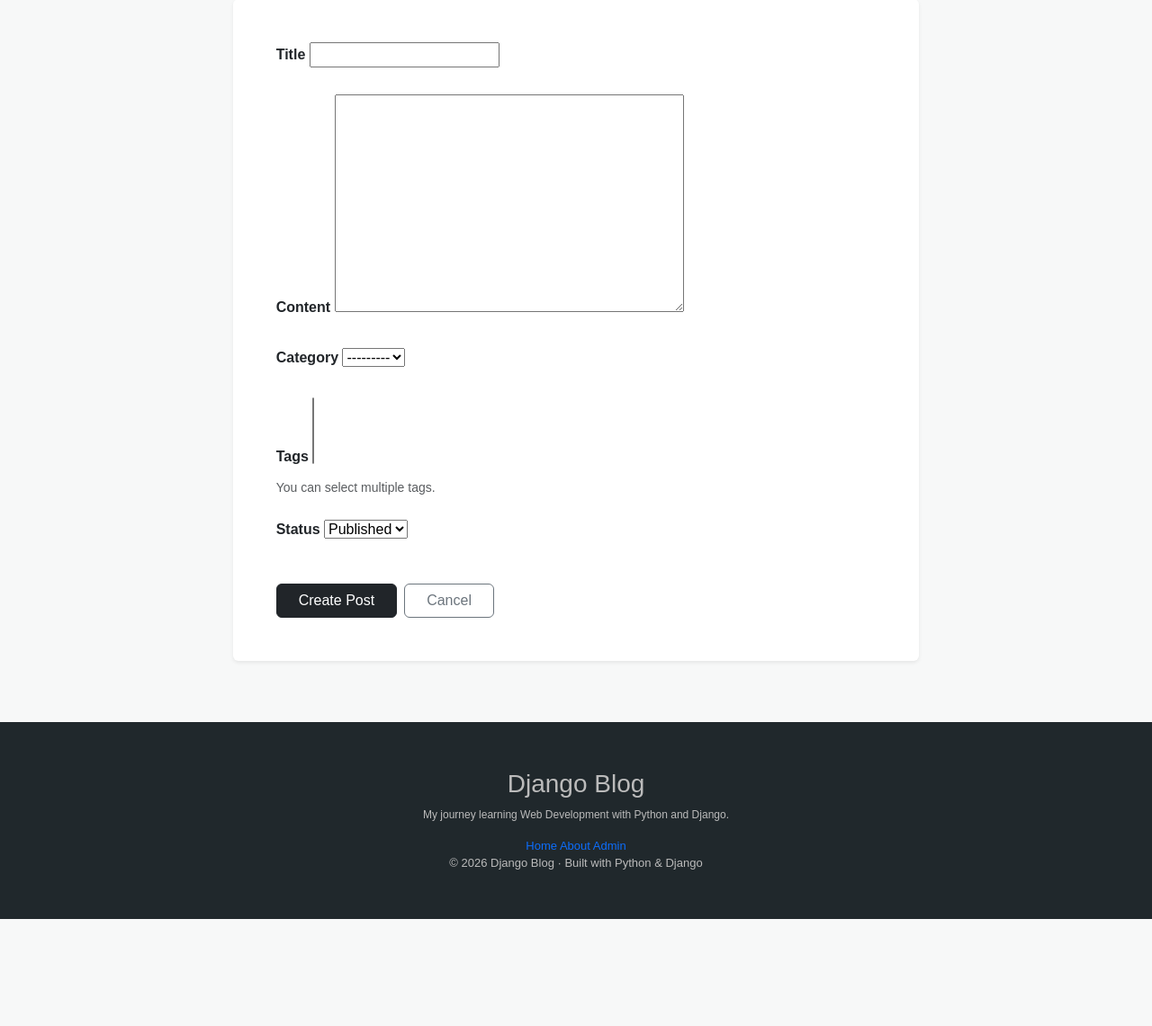
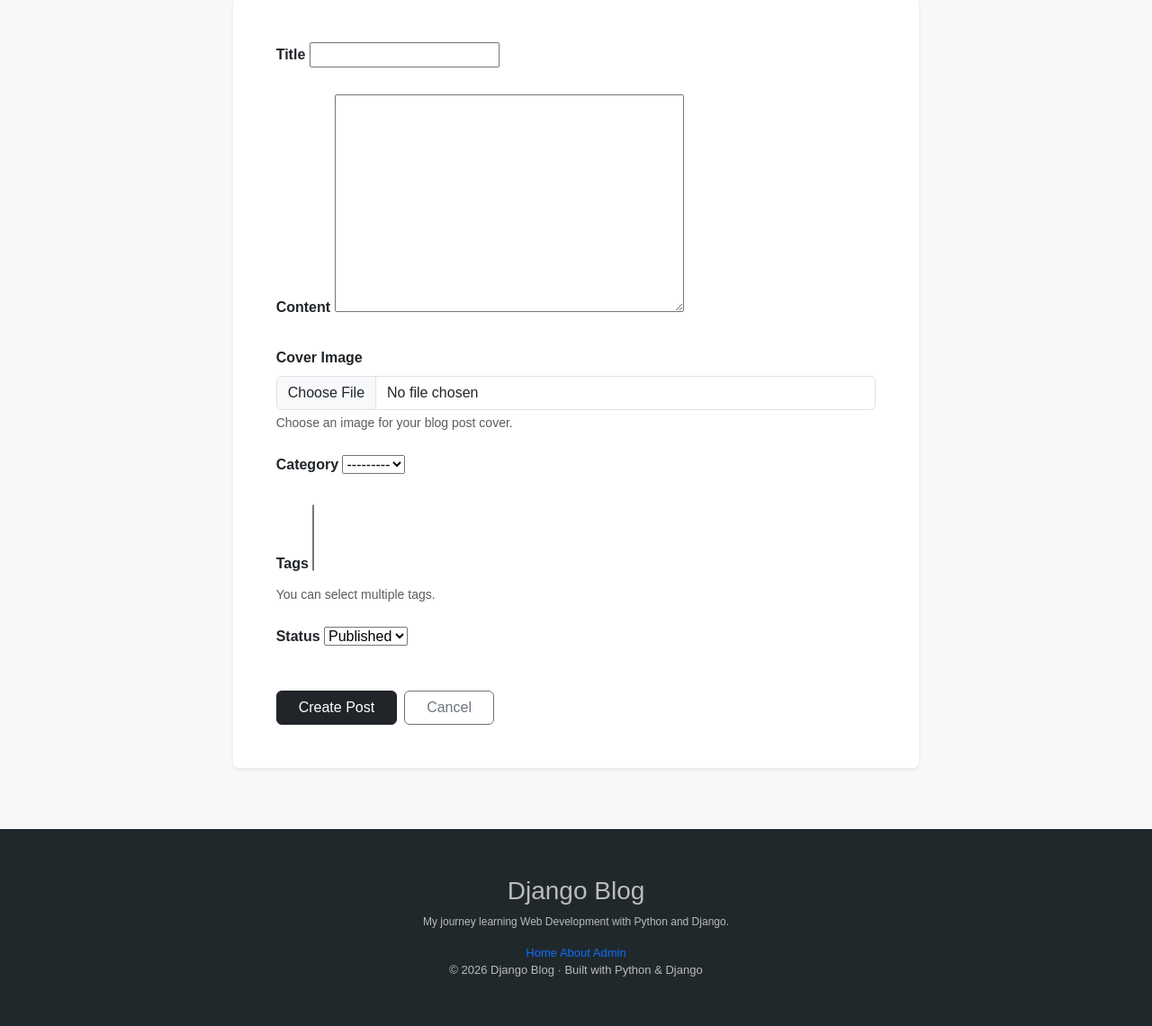
Before and after one commit to Phan1104/djangoblog, a Django app: page /post/create/ in a window 1280 px wide. Shown: the part 329-1470 px from the top of the page at 90% size. Before the commit the page ends 1351 px from the top, so only its background shows below. Run offline with Django 5.2, Linux system fonts and the light colour scheme; data that the repository does not hold is empty.

Commit message:
Add cover image upload and display

```diff
--- a/blog/models.py
+++ b/blog/models.py
@@ -38,6 +38,21 @@ class Post(models.Model):
 
     content = models.TextField()
 
+    # Cover image
+    cover_image = models.ImageField(
+        upload_to="post_covers/",
+        blank=True,
+        null=True
+    )
+
+    created_at = models.DateTimeField(
+        auto_now_add=True
+    )
+
+    updated_at = models.DateTimeField(
+        auto_now=True
+    )
+
     category = models.ForeignKey(
         Category,
         on_delete=models.SET_NULL,
@@ -52,14 +67,6 @@ class Post(models.Model):
         related_name="posts"
     )
 
-    created_at = models.DateTimeField(
-        auto_now_add=True
-    )
-
-    updated_at = models.DateTimeField(
-        auto_now=True
-    )
-
     def save(self, *args, **kwargs):
         if not self.slug:
             self.slug = slugify(self.title)
--- a/blog/templates/blog/post_form.html
+++ b/blog/templates/blog/post_form.html
@@ -23,15 +23,25 @@
             <div class="mb-4">
 
                 {% if object %}
-                    <h1 class="fw-bold">Edit Post</h1>
+
+                    <h1 class="fw-bold">
+                        Edit Post
+                    </h1>
+
                     <p class="text-muted">
                         Update your blog post.
                     </p>
+
                 {% else %}
-                    <h1 class="fw-bold">Create New Post</h1>
+
+                    <h1 class="fw-bold">
+                        Create New Post
+                    </h1>
+
                     <p class="text-muted">
                         Write and publish a new blog post.
                     </p>
+
                 {% endif %}
 
             </div>
@@ -42,7 +52,11 @@
 
                 <div class="card-body p-4 p-md-5">
 
-                    <form method="post">
+                    <!-- Post Form -->
+                    <form
+                        method="post"
+                        enctype="multipart/form-data"
+                    >
 
                         {% csrf_token %}
 
@@ -53,7 +67,11 @@
                             <div class="alert alert-danger">
 
                                 {% for error in form.non_field_errors %}
-                                    <div>{{ error }}</div>
+
+                                    <div>
+                                        {{ error }}
+                                    </div>
+
                                 {% endfor %}
 
                             </div>
@@ -61,7 +79,10 @@
                         {% endif %}
 
 
+                        <!-- ==================== -->
                         <!-- Title -->
+                        <!-- ==================== -->
+
                         <div class="mb-4">
 
                             <label
@@ -78,7 +99,11 @@
                                 <div class="text-danger small mt-1">
 
                                     {% for error in form.title.errors %}
-                                        <div>{{ error }}</div>
+
+                                        <div>
+                                            {{ error }}
+                                        </div>
+
                                     {% endfor %}
 
                                 </div>
@@ -88,7 +113,10 @@
                         </div>
 
 
+                        <!-- ==================== -->
                         <!-- Content -->
+                        <!-- ==================== -->
+
                         <div class="mb-4">
 
                             <label
@@ -105,7 +133,11 @@
                                 <div class="text-danger small mt-1">
 
                                     {% for error in form.content.errors %}
-                                        <div>{{ error }}</div>
+
+                                        <div>
+                                            {{ error }}
+                                        </div>
+
                                     {% endfor %}
 
                                 </div>
@@ -115,7 +147,76 @@
                         </div>
 
 
+                        <!-- ==================== -->
+                        <!-- Cover Image -->
+                        <!-- ==================== -->
+
+                        <div class="mb-4">
+
+                            <label
+                                for="id_cover_image"
+                                class="form-label fw-semibold"
+                            >
+                                Cover Image
+                            </label>
+
+                            <input
+                                type="file"
+                                name="cover_image"
+                                id="id_cover_image"
+                                class="form-control"
+                                accept="image/*"
+                            >
+
+                            <div class="form-text">
+                                Choose an image for your blog post cover.
+                            </div>
+
+
+                            <!-- Current image when editing -->
+                            {% if object and object.cover_image %}
+
+                                <div class="mt-3">
+
+                                    <p class="small text-muted mb-2">
+                                        Current image:
+                                    </p>
+
+                                    <img
+                                        src="{{ object.cover_image.url }}"
+                                        alt="{{ object.title }}"
+                                        class="current-cover-image"
+                                    >
+
+                                </div>
+
+                            {% endif %}
+
+
+                            <!-- Cover image errors -->
+                            {% if form.cover_image.errors %}
+
+                                <div class="text-danger small mt-1">
+
+                                    {% for error in form.cover_image.errors %}
+
+                                        <div>
+                                            {{ error }}
+                                        </div>
+
+                                    {% endfor %}
+
+                                </div>
+
+                            {% endif %}
+
+                        </div>
+
+
+                        <!-- ==================== -->
                         <!-- Category -->
+                        <!-- ==================== -->
+
                         <div class="mb-4">
 
                             <label
@@ -132,7 +233,11 @@
                                 <div class="text-danger small mt-1">
 
                                     {% for error in form.category.errors %}
-                                        <div>{{ error }}</div>
+
+                                        <div>
+                                            {{ error }}
+                                        </div>
+
                                     {% endfor %}
 
                                 </div>
@@ -142,7 +247,10 @@
                         </div>
 
 
+                        <!-- ==================== -->
                         <!-- Tags -->
+                        <!-- ==================== -->
+
                         <div class="mb-4">
 
                             <label
@@ -163,7 +271,11 @@
                                 <div class="text-danger small mt-1">
 
                                     {% for error in form.tags.errors %}
-                                        <div>{{ error }}</div>
+
+                                        <div>
+                                            {{ error }}
+                                        </div>
+
                                     {% endfor %}
 
                                 </div>
@@ -173,7 +285,10 @@
                         </div>
 
 
+                        <!-- ==================== -->
                         <!-- Status -->
+                        <!-- ==================== -->
+
                         <div class="mb-4">
 
                             <label
@@ -190,7 +305,11 @@
                                 <div class="text-danger small mt-1">
 
                                     {% for error in form.status.errors %}
-                                        <div>{{ error }}</div>
+
+                                        <div>
+                                            {{ error }}
+                                        </div>
+
                                     {% endfor %}
 
                                 </div>
@@ -200,18 +319,23 @@
                         </div>
 
 
+                        <!-- ==================== -->
                         <!-- Buttons -->
+                        <!-- ==================== -->
+
                         <div class="d-flex gap-2 pt-3">
 
                             <button
                                 type="submit"
                                 class="btn btn-dark px-4"
                             >
+
                                 {% if object %}
                                     Save Changes
                                 {% else %}
                                     Create Post
                                 {% endif %}
+
                             </button>
 
 
--- a/config/settings.py
+++ b/config/settings.py
@@ -119,6 +119,10 @@ STATICFILES_DIRS = [
     BASE_DIR / "blog" / "static"
 ]
 
+# Media files (uploaded images)
+MEDIA_URL = "/media/"
+MEDIA_ROOT = BASE_DIR / "media"
+
 # Default primary key field type
 # https://docs.djangoproject.com/en/5.2/ref/settings/#default-auto-field
 
--- a/config/urls.py
+++ b/config/urls.py
@@ -16,6 +16,8 @@ Including another URLconf
 """
 from django.contrib import admin
 from django.urls import path, include
+from django.conf import settings
+from django.conf.urls.static import static
 import debug_toolbar
 
 urlpatterns = [
@@ -23,3 +25,9 @@ urlpatterns = [
     path('', include('blog.urls')),
     path('__debug__/', include(debug_toolbar.urls)),
 ]
+
+if settings.DEBUG:
+    urlpatterns += static(
+        settings.MEDIA_URL,
+        document_root=settings.MEDIA_ROOT
+    )
```
Also changed, not shown: blog/form.py (added, +60 -0 lines), blog/forms.py (deleted, +0 -26 lines), blog/static/blog/css/style.css (+38 -0 lines), blog/templates/blog/post_list.html (+40 -2 lines), blog/migrations/0006_post_cover_image.py (added), media/post_covers/OIP.webp (added), media/post_covers/R.jpg (added), media/post_covers/hinh-anh-xe-lamborghini-huracan_062150710.jpg (added), media/post_covers/qd_2.jpg (added), post_covers/hinh-anh-xe-lamborghini-huracan_062150710.jpg (added), post_covers/hinh-anh-xe-lamborghini-huracan_062150710_xvTvcV0.jpg (added).
